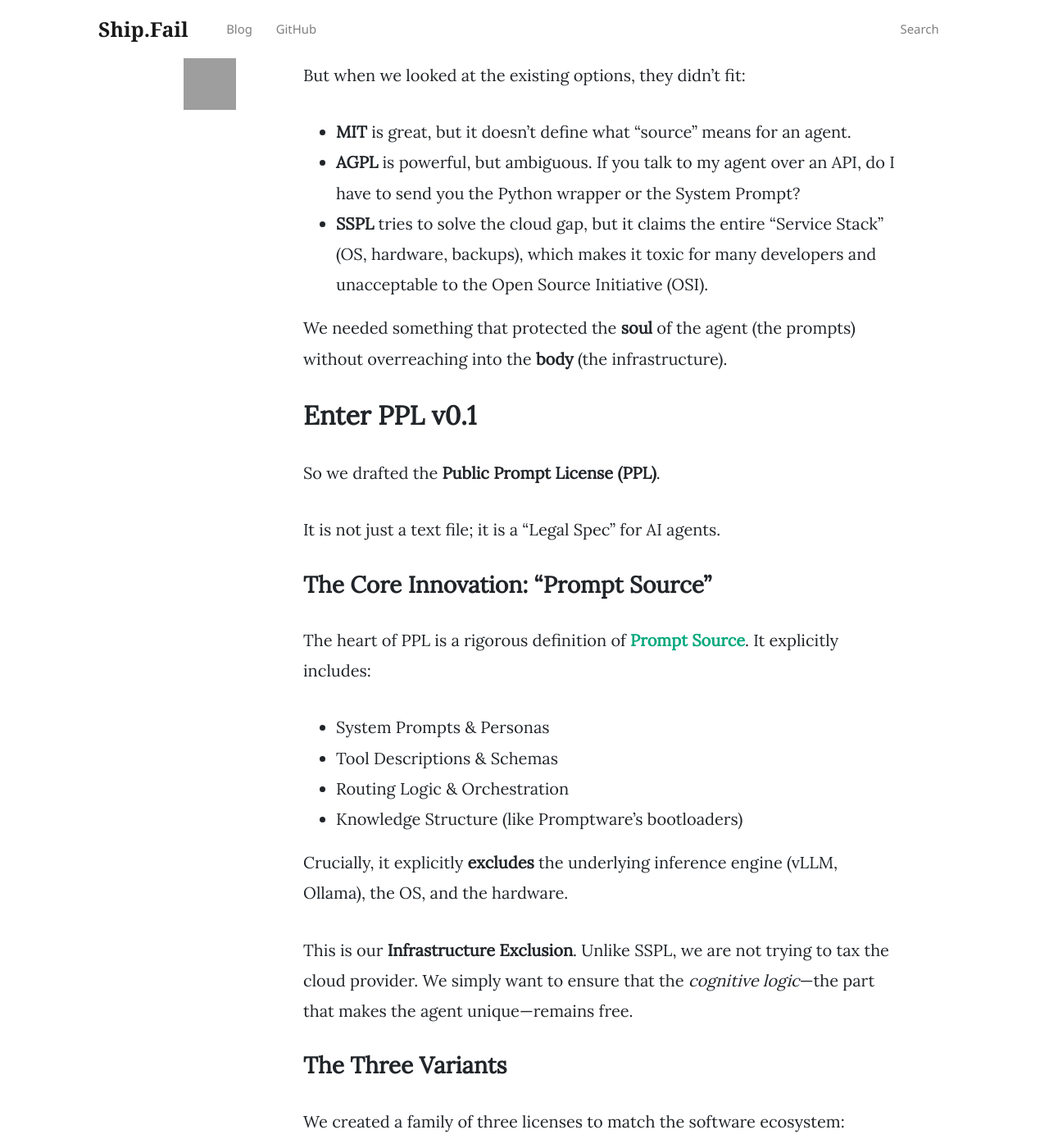
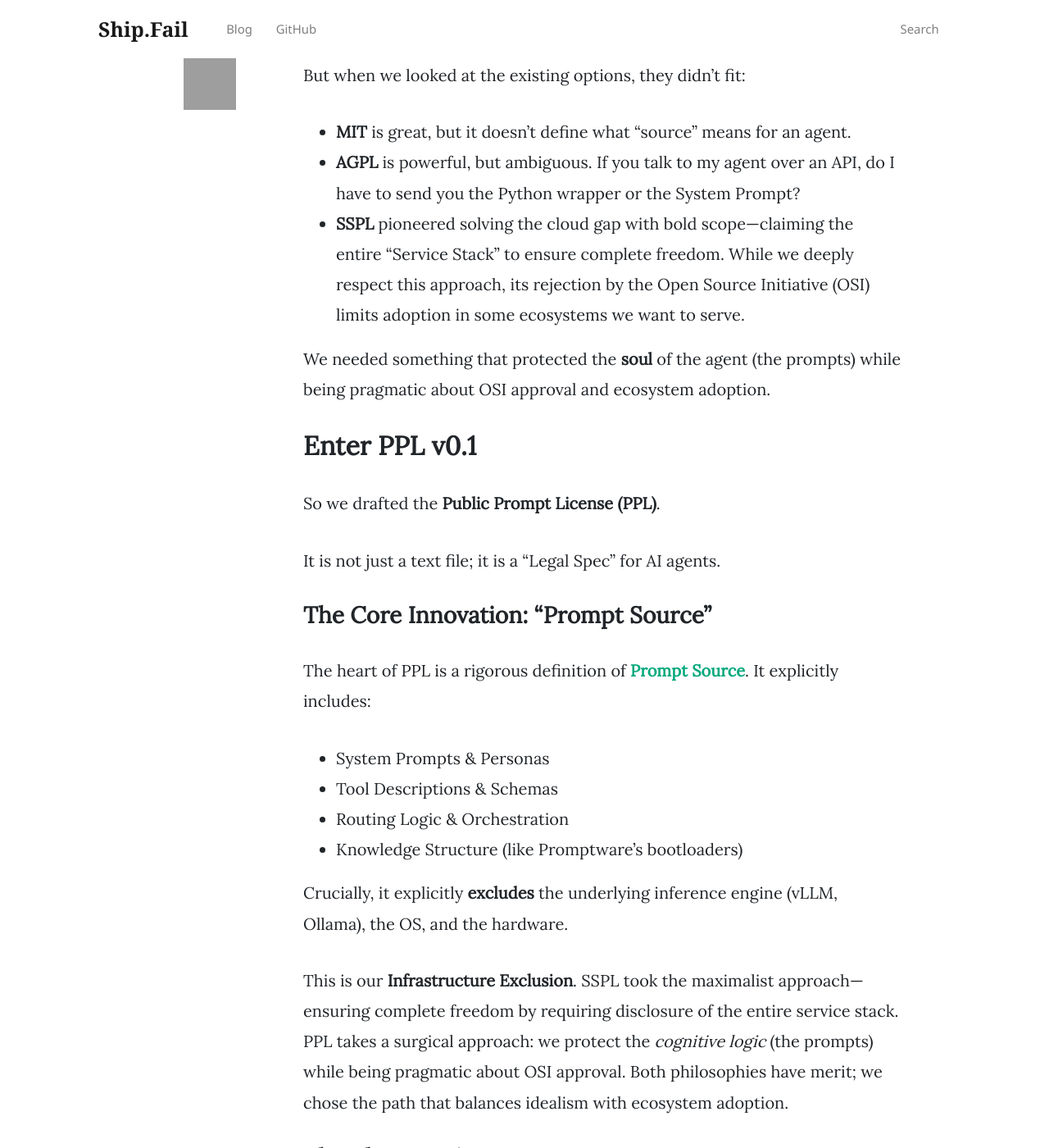
Before and after one commit to ShipFail/ship.fail, a Jekyll site: the page built from docs/_posts/2025-12-13-shipping-public-prompt-license-ppl.md, in a window 1280 px wide and 1400 px high, scrolled down 1093 px. Shown: the whole window at 82% size. Built offline with Jekyll 4.4.1, drawn with Linux system fonts in a browser that asks for light colours; nearby versions of some CDN libraries; comment, search, counter and statistics services are not loaded; some of the changed text lies outside the part shown; grey boxes are pictures that could not be loaded.

Commit message:
fix: clarify SSPL comparison and rationale for PPL design choices

```diff
--- a/docs/_posts/2025-12-13-shipping-public-prompt-license-ppl.md
+++ b/docs/_posts/2025-12-13-shipping-public-prompt-license-ppl.md
@@ -30,9 +30,9 @@
 
 *   **MIT** is great, but it doesn't define what "source" means for an agent.
 *   **AGPL** is powerful, but ambiguous. If you talk to my agent over an API, do I have to send you the Python wrapper or the System Prompt?
-*   **SSPL** tries to solve the cloud gap, but it claims the entire "Service Stack" (OS, hardware, backups), which makes it toxic for many developers and unacceptable to the Open Source Initiative (OSI).
+*   **SSPL** pioneered solving the cloud gap with bold scope—claiming the entire "Service Stack" to ensure complete freedom. While we deeply respect this approach, its rejection by the Open Source Initiative (OSI) limits adoption in some ecosystems we want to serve.
 
-We needed something that protected the **soul** of the agent (the prompts) without overreaching into the **body** (the infrastructure).
+We needed something that protected the **soul** of the agent (the prompts) while being pragmatic about OSI approval and ecosystem adoption.
 
 ## Enter PPL v0.1
 
@@ -51,7 +51,7 @@
 
 Crucially, it explicitly **excludes** the underlying inference engine (vLLM, Ollama), the OS, and the hardware.
 
-This is our **Infrastructure Exclusion**. Unlike SSPL, we are not trying to tax the cloud provider. We simply want to ensure that the *cognitive logic*—the part that makes the agent unique—remains free.
+This is our **Infrastructure Exclusion**. SSPL took the maximalist approach—ensuring complete freedom by requiring disclosure of the entire service stack. PPL takes a surgical approach: we protect the *cognitive logic* (the prompts) while being pragmatic about OSI approval. Both philosophies have merit; we chose the path that balances idealism with ecosystem adoption.
 
 ### The Three Variants
 
@@ -62,6 +62,17 @@
 3.  **PPL-S (Service-style):** For the commons. If you run this agent as a service, you must share the prompts. This ensures that the *knowledge* embedded in our agents remains open.
 
 ![License for English](/assets/2025/12-shipping-public-prompt-license-ppl/license-for-english.webp)
+
+## Why Not SSPL?
+
+We considered SSPL carefully. MongoDB's Server Side Public License embodies an important open-source principle—preventing cloud giants from freeloading on the commons without contributing back.
+
+But we chose a different path for two reasons:
+
+1.  **OSI Approval**: We want PPL to be recognized as OSI-approved open source, which means working within their definition, even if we don't entirely agree with all aspects of it.
+2.  **Scope Precision**: For AI agents, we need a definition that's surgically precise about what "Prompt Source" means. SSPL's broad "Service Stack" definition works for databases; we needed something tailored for cognitive systems.
+
+This doesn't mean SSPL is wrong. It means we're optimizing for different constraints.
 
 ## An Invitation to Pilot
 
```
